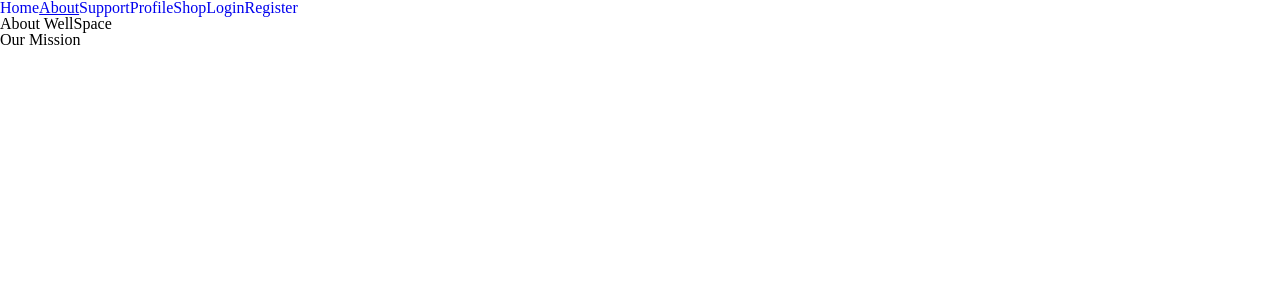
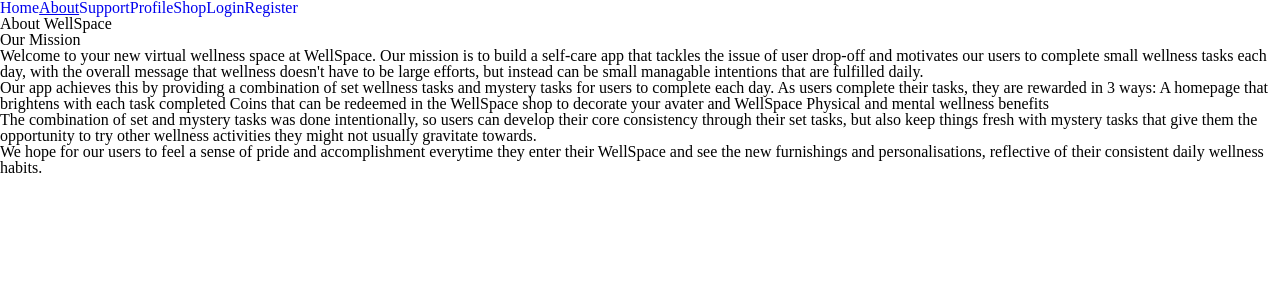
Before and after one commit to Kspiropali/final-frontier, a React (Vite) app in the folder client/: page /about in a window 1280 px wide. Shown: the top 300 px of the page. Built offline with nearby package versions, Linux system fonts and the light colour scheme.

Commit message:
rendered the mision statement for about page

```diff
--- a/client/src/pages/About/index.jsx
+++ b/client/src/pages/About/index.jsx
@@ -5,15 +5,18 @@ import { Founders } from '../../components'
 const About = () => {
 
   const missionStatement = [
-    "Welcome to your new virtual wellness space at WellSpace. Our mission is build a self-care app that tackles the issue of user drop-off that motivates our users to complete small wellness tasks each day, with the overall message that wellness doesn't have to be large efforts, but instead can be small managable intentions that are fulfilled daily for an instant sense of reward and genuine benefit to your health.",
-    ""
+    "Welcome to your new virtual wellness space at WellSpace. Our mission is to build a self-care app that tackles the issue of user drop-off and motivates our users to complete small wellness tasks each day, with the overall message that wellness doesn't have to be large efforts, but instead can be small managable intentions that are fulfilled daily.",
+
+    "Our app achieves this by providing a combination of set wellness tasks and mystery tasks for users to complete each day. As users complete their tasks, they are rewarded in 3 ways:\nA homepage that brightens with each task completed\nCoins that can be redeemed in the WellSpace shop to decorate your avater and WellSpace\nPhysical and mental wellness benefits",
+
+    "The combination of set and mystery tasks was done intentionally, so users can develop their core consistency through their set tasks, but also keep things fresh with mystery tasks that give them the opportunity to try other wellness activities they might not usually gravitate towards.", "We hope for our users to feel a sense of pride and accomplishment everytime they enter their WellSpace and see the new furnishings and personalisations, reflective of their consistent daily wellness habits."
   ]
 
   return (
     <>
     <h1>About WellSpace</h1>
     <h2>Our Mission</h2>
-    <p></p>
+    {missionStatement.map((paragraph, index) => <p key={index}>{paragraph}</p>)}
     </>
   )
 }
```
